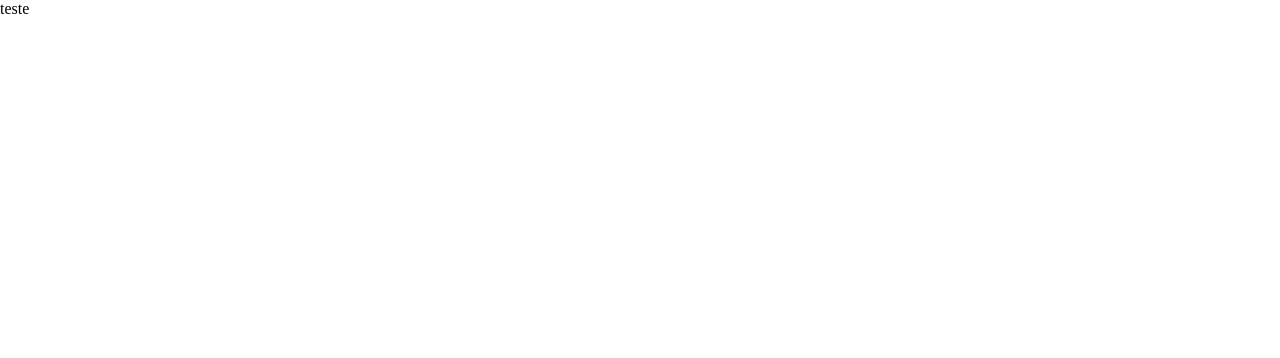
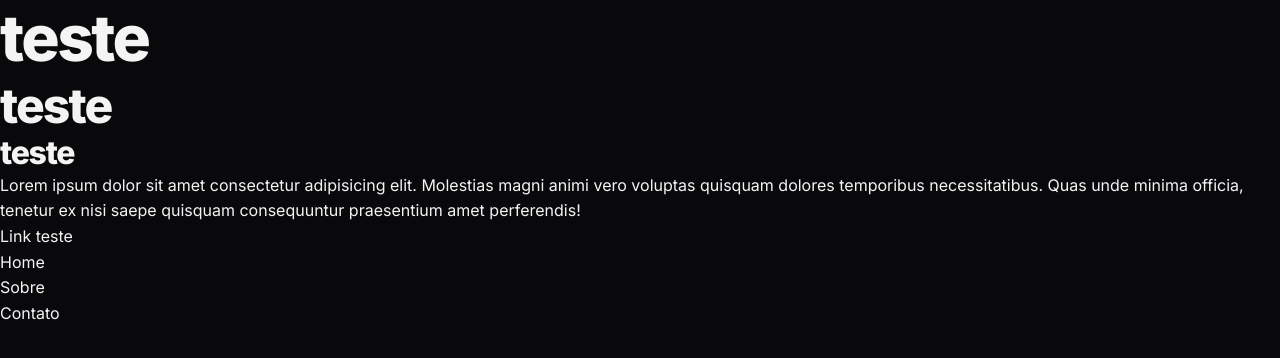
Before and after one commit to rosendo2015/landing-page-app, a plain HTML site: page index.html in a window 1280 px wide. Drawn offline with Linux system fonts and the light colour scheme.

Commit message:
variaveis css

```diff
--- a/index.html
+++ b/index.html
@@ -5,6 +5,11 @@
     <meta charset="UTF-8">
     <meta name="viewport" content="width=device-width, initial-scale=1.0">
     <link rel="stylesheet" href="./styles/index.css">
+    <link rel="preconnect" href="https://fonts.googleapis.com">
+    <link rel="preconnect" href="https://fonts.gstatic.com" crossorigin>
+    <link
+        href="https://fonts.googleapis.com/css2?family=Inter:ital,opsz,wght@0,14..32,100..900;1,14..32,100..900&display=swap"
+        rel="stylesheet">
     <title>Landing Page de App</title>
 </head>
 
@@ -12,6 +17,22 @@
     <h1>
         teste
     </h1>
+    <h2>
+        teste
+    </h2>
+    <h3>
+        teste
+    </h3>
+    <p>Lorem ipsum dolor sit amet consectetur adipisicing elit. Molestias magni animi vero voluptas quisquam dolores
+        temporibus necessitatibus. Quas unde minima officia, tenetur ex nisi saepe quisquam consequuntur praesentium
+        amet perferendis!</p>
+
+    <a href="#">Link teste</a>
+    <ul role="list">
+        <li>Home</li>
+        <li>Sobre</li>
+        <li>Contato</li>
+    </ul>
 </body>
 
 </html>
--- a/styles/global.css
+++ b/styles/global.css
@@ -6,8 +6,72 @@
 * {
   margin: 0;
   padding: 0;
+
   font: inherit;
 
   -webkit-font-smoothing: antialiased;
   -moz-osx-font-smoothing: grayscale;
 }
+:root {
+  --brand-color-primary: #f7b733;
+  --brand-color-secondary: #fc4a1a;
+  --brand-gradient: linear-gradient(90deg, #fc4a1a 0%, #f7b733 100%);
+  --background-color: #09090b;
+  --surface-color: #18181b;
+  --stroke-color: #27272a;
+  --text-color-secondary: #a1a1aa;
+  --text-color-primary: #f4f4f5;
+
+  --font-family-inter: 'Inter', sans-serif;
+  --font-weight-base: 400;
+  --font-weight-md: 500;
+  --font-weight-bold: 800;
+
+  --font-size-sm: 0.875rem;
+  --font-size-base: 1rem;
+  --font-size-lg: 1.25rem;
+  --font-size-xl: 1.5rem;
+  --font-size-2xl: 2.5rem;
+}
+html {
+  font-family: var(--font-family-inter);
+  font-weight: var(--font-weight-base);
+  font-size: var(--font-size-base);
+  line-height: 1.6;
+  color: var(--text-color-primary);
+}
+body {
+  background-color: var(--background-color);
+}
+h1,
+h2,
+h3 {
+  line-height: 1.2;
+  font-weight: var(--font-weight-bold);
+  color: var(--text-color-primary);
+  letter-spacing: -0.04em;
+}
+h1 {
+  font-size: var(--font-size-2xl);
+}
+h2 {
+  font-size: var(--font-size-xl);
+}
+h3 {
+  font-size: var(--font-size-lg);
+}
+a {
+  text-decoration: none;
+  color: inherit;
+}
+ul[role='list'] {
+  list-style: none;
+}
+
+@media (width >= 80em) {
+  :root {
+    --font-size-lg: 2rem;
+    --font-size-xl: 3rem;
+    --font-size-2xl: 4rem;
+  }
+}
```
